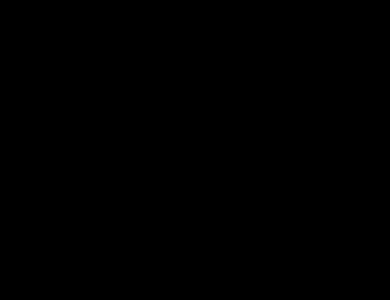
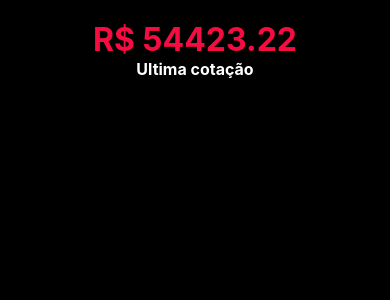
Before and after one commit to diasrafael1/crypto-app, a React Native app: screen / in a window 390 px wide. Shown: the top 300 px of the page. Built offline with nearby package versions, Linux system fonts and the light colour scheme.

Commit message:
feat: criando o componente currrent price, ainda sem integração

```diff
--- a/App.tsx
+++ b/App.tsx
@@ -1,9 +1,11 @@
 import { StyleSheet, SafeAreaView, StatusBar, Platform } from "react-native";
+import CurrentPrice from "./src/components/CurrentPrice";
 
 export default function App() {
   return (
     <SafeAreaView style={styles.container}>
       <StatusBar backgroundColor="#f50d41" barStyle="light-content" />
+      <CurrentPrice />
     </SafeAreaView>
   );
 }
--- a/src/components/CurrentPrice/index.tsx
+++ b/src/components/CurrentPrice/index.tsx
@@ -0,0 +1,11 @@
+import { Text, View } from "react-native";
+import styles from "./styles";
+
+export default function CurrentPrice() {
+  return (
+    <View style={styles.headerPrice}>
+      <Text style={styles.currentPrice}>R$ 54423.22</Text>
+      <Text style={styles.textPrice}>Ultima cotação</Text>
+    </View>
+  );
+}
--- a/src/components/CurrentPrice/styles.ts
+++ b/src/components/CurrentPrice/styles.ts
@@ -0,0 +1,22 @@
+import { StyleSheet } from "react-native";
+
+const styles = StyleSheet.create({
+  headerPrice: {
+    width: "100%",
+    height: "auto",
+    alignItems: "center",
+  },
+  currentPrice: {
+    color: "#f50d41",
+    fontSize: 32,
+    fontWeight: "bold",
+    paddingTop: 20,
+  },
+  textPrice: {
+    color: "#fff",
+    fontSize: 16,
+    fontWeight: "bold",
+  },
+});
+
+export default styles;
```
